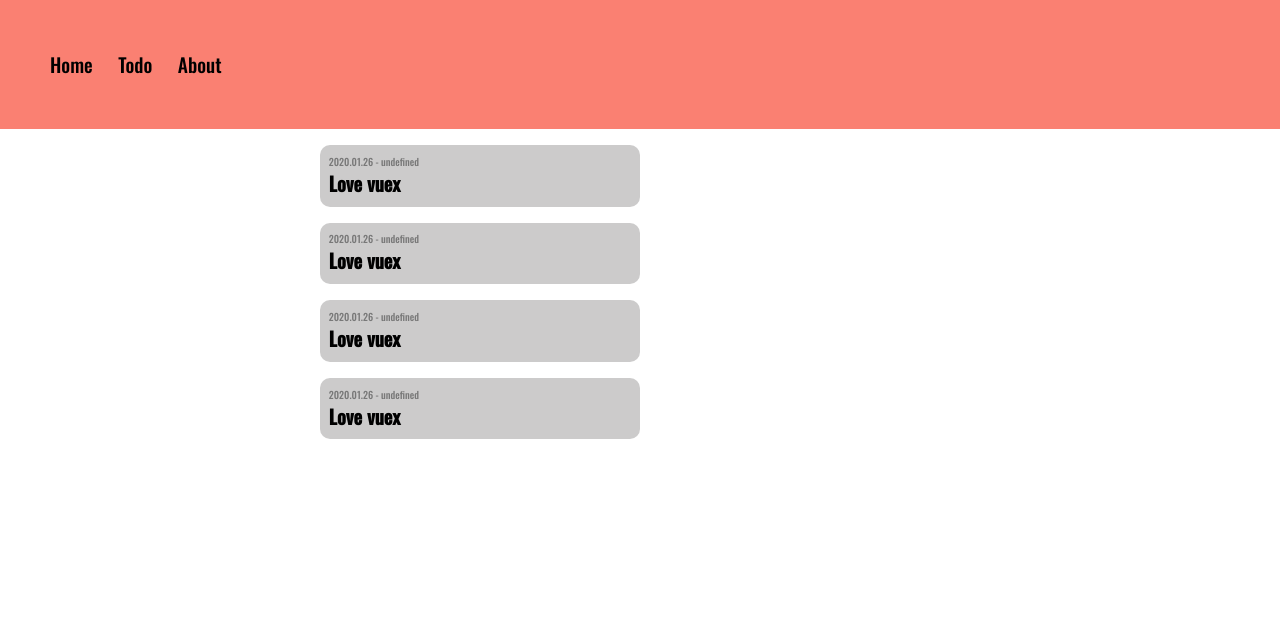
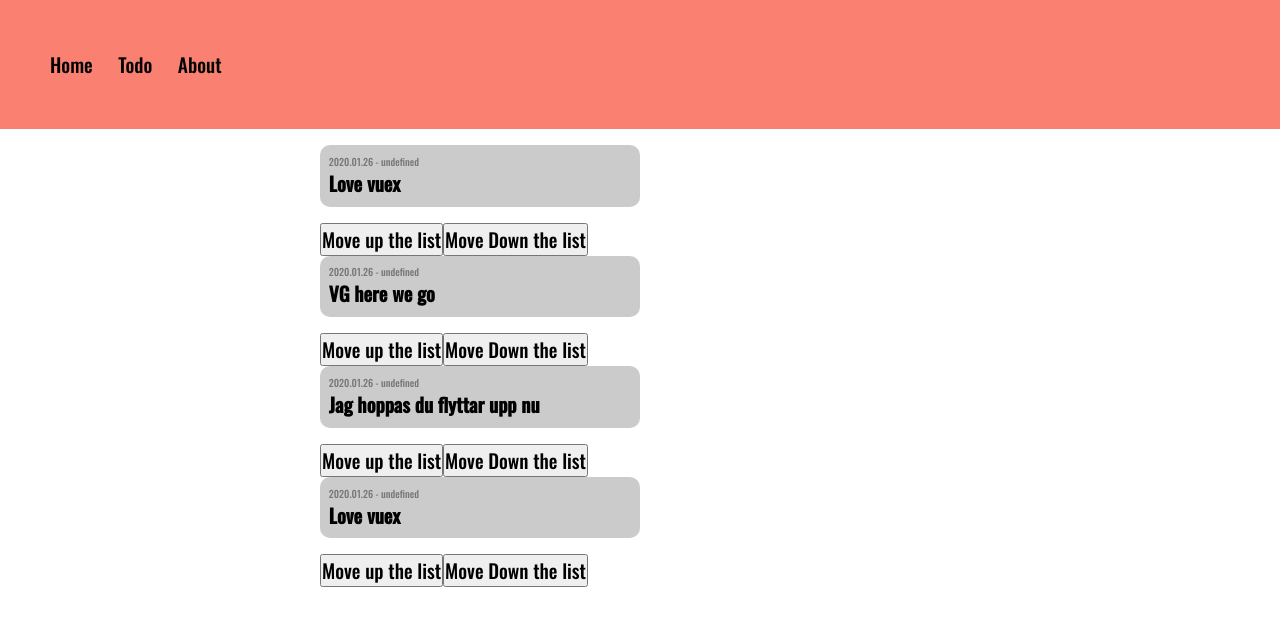
Before and after one commit to palmdaldaniel/todo_project, a Vue app: page / in a window 1280 px wide. Shown: the top 626 px of the page. Built offline with nearby package versions, Linux system fonts and the light colour scheme; a web font is replaced by a local one.

Commit message:
create moveUp and moveDown functions

```diff
--- a/src/components/todo.vue
+++ b/src/components/todo.vue
@@ -1,20 +1,43 @@
 <template>
-  <div class="todo" @click="removeTodo">
-    <p class="made">{{ todos.date + ' - '+ todos.time }}</p>
-    <p class="made">{{ todos.author }}</p>
-    <h3>{{ todos.descripion }}</h3>
-
+  <div class="todo-card">
+    <div class="todo" @click="removeTodo">
+      <p class="made">{{ todos.date + " - " + todos.time }}</p>
+      <p class="made">{{ todos.author }}</p>
+      <h3>{{ todos.descripion }}</h3>
+    </div>
+    <button v-on:click="moveUp"> Move up the list</button>
+    <button v-on:click="moveDown"> Move Down the list</button>
   </div>
 </template>
 
 <script>
 export default {
   props: ["todos"],
+  data() {
+    return {
+      styles: {
+        "background-color": "blue",
+      },
+    };
+  },
   methods: {
     removeTodo() {
       console.log("remove: ", this.todos);
       this.$store.commit("removeTodoFromList", this.todos);
     },
+    moveUp() {
+      /* if (this.styles['background-color'] == "blue") {
+        this.styles['background-color'] = "red";
+      } else {
+        this.styles['background-color'] = "blue";
+      }
+       */
+      this.$store.commit('moveUpTheList', this.todos)
+    },
+    moveDown(){
+        this.$store.commit('moveDownTheList', this.todos)
+
+    }
   },
 };
 </script>
--- a/src/store/index.js
+++ b/src/store/index.js
@@ -9,10 +9,10 @@ export default new Vuex.Store({
                   descripion: 'Love vuex',
                   date: '2020.01.26'},
                   {title: 'New Todo 2',
-                  descripion: 'Love vuex',
+                  descripion: 'VG here we go',
                   date: '2020.01.26'},
                   {title: 'New Todo 3',
-                  descripion: 'Love vuex',
+                  descripion: 'Jag hoppas du flyttar upp nu',
                   date: '2020.01.26'},
                   {title: 'New Todo 4',
                   descripion: 'Love vuex',
@@ -26,7 +26,19 @@ export default new Vuex.Store({
     },
     removeTodoFromList(state, todo) {
       state.todoList = state.todoList.filter(t => t !== todo)
-    }
+    },
+    moveUpTheList(state, todo) {
+      console.log('this todo is so done', todo)
+      let indexOfTodo = state.todoList.indexOf(todo)
+      state.todoList.splice(indexOfTodo,1)
+      state.todoList.splice(indexOfTodo-1, 0, todo)
+    },
+    moveDownTheList(state, todo) {
+      console.log('this todo is so done', todo)
+      let indexOfTodo = state.todoList.indexOf(todo)
+      state.todoList.splice(indexOfTodo,1)
+      state.todoList.splice(indexOfTodo+1, 0, todo)
+    },
   },
   actions: {
   },
```
